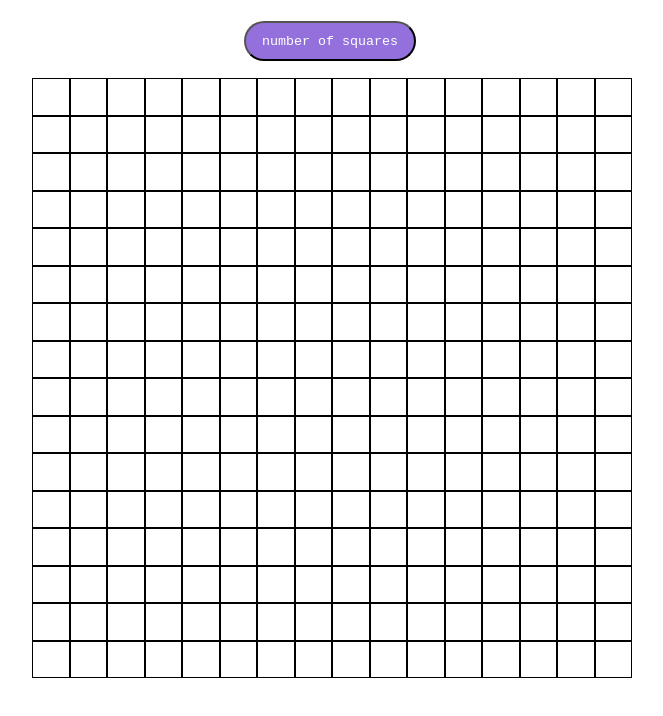
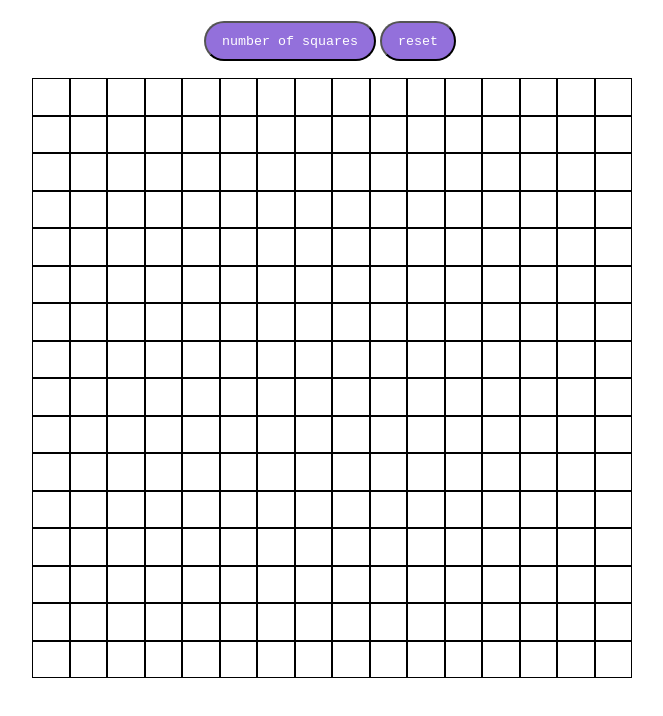
Before and after one commit to MaxRat4010/etch-a-sketch, a plain HTML site: page index.html in a window 1280 px wide. Shown: the whole page, without its empty margins (308-971 px from the left). Drawn offline with Linux system fonts and the light colour scheme.

Commit message:
Create new button

```diff
--- a/index.html
+++ b/index.html
@@ -11,6 +11,7 @@
 <body>
     <div id="btn">
         <input type="button" value="number of squares">
+        <input type="button" value="reset">
     </div>
     <div id="container">
 
```
